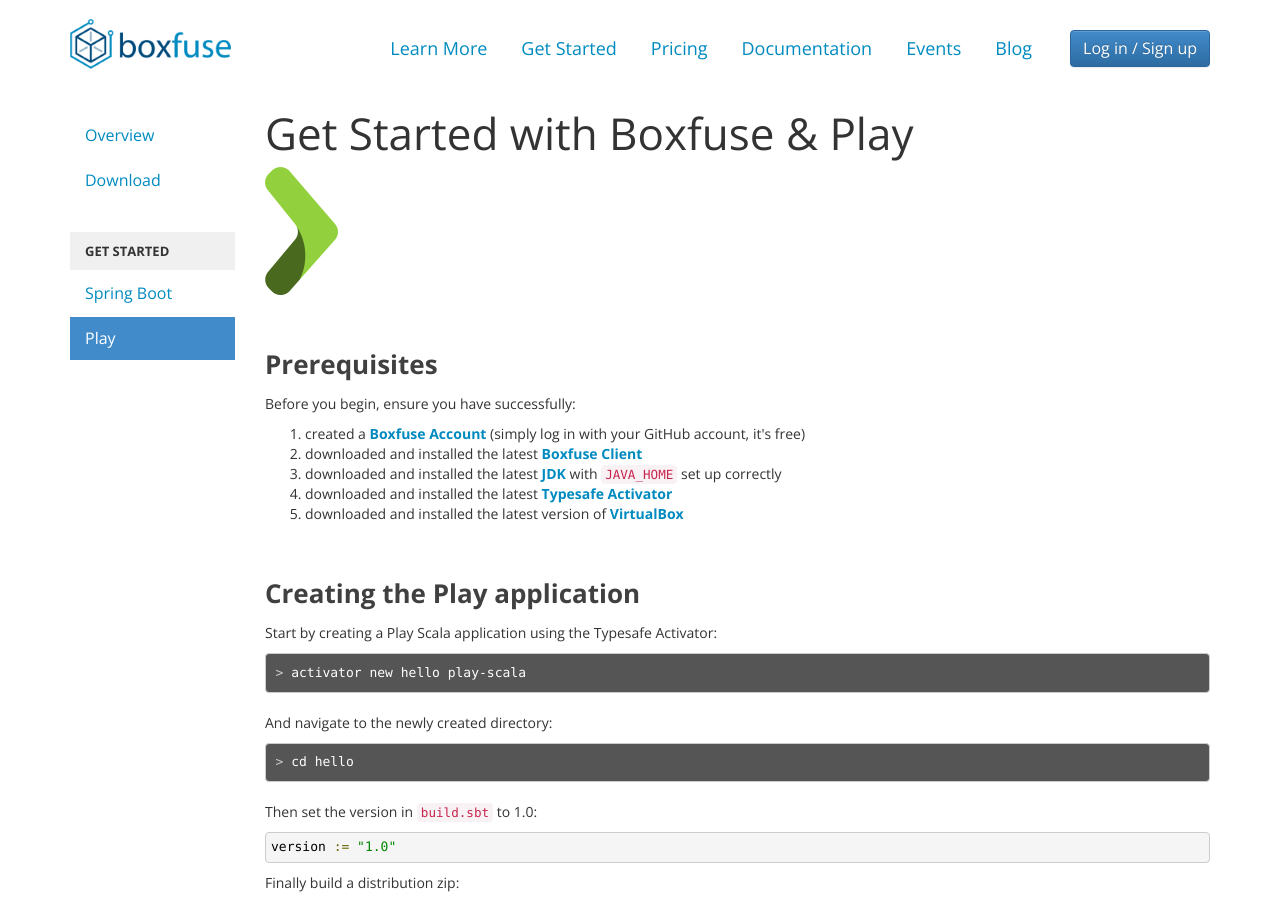
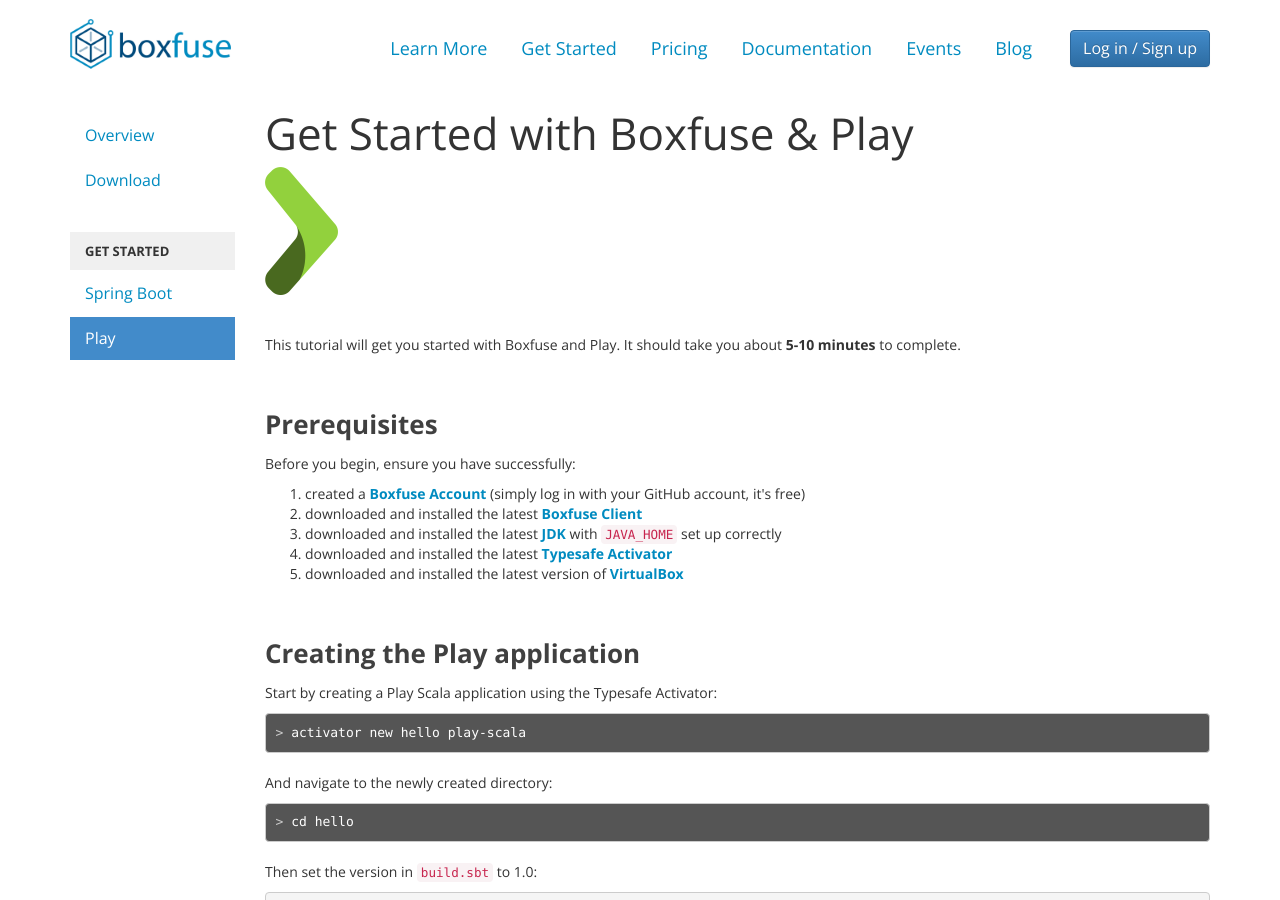
Before and after one commit to flyway/boxfuse.com, a Jekyll site: the page built from getstarted/play.html, in a window 1280 px wide and 900 px high. Built offline with Jekyll 4.4.1, drawn with Linux system fonts in a browser that asks for light colours.

Commit message:
Added duration info

```diff
--- a/getstarted/play.html
+++ b/getstarted/play.html
@@ -5,6 +5,9 @@ subtitle: 'Get Started with Boxfuse & Play'
 ---
 <div id="play">
     <p><img src="/assets/img/play.png"></p>
+    <p>&nbsp;</p>
+
+    <p>This tutorial will get you started with Boxfuse and Play. It should take you about <strong>5-10 minutes</strong> to complete.</p>
 
     <h2>Prerequisites</h2>
     <p>Before you begin, ensure you have successfully:</p>
```
